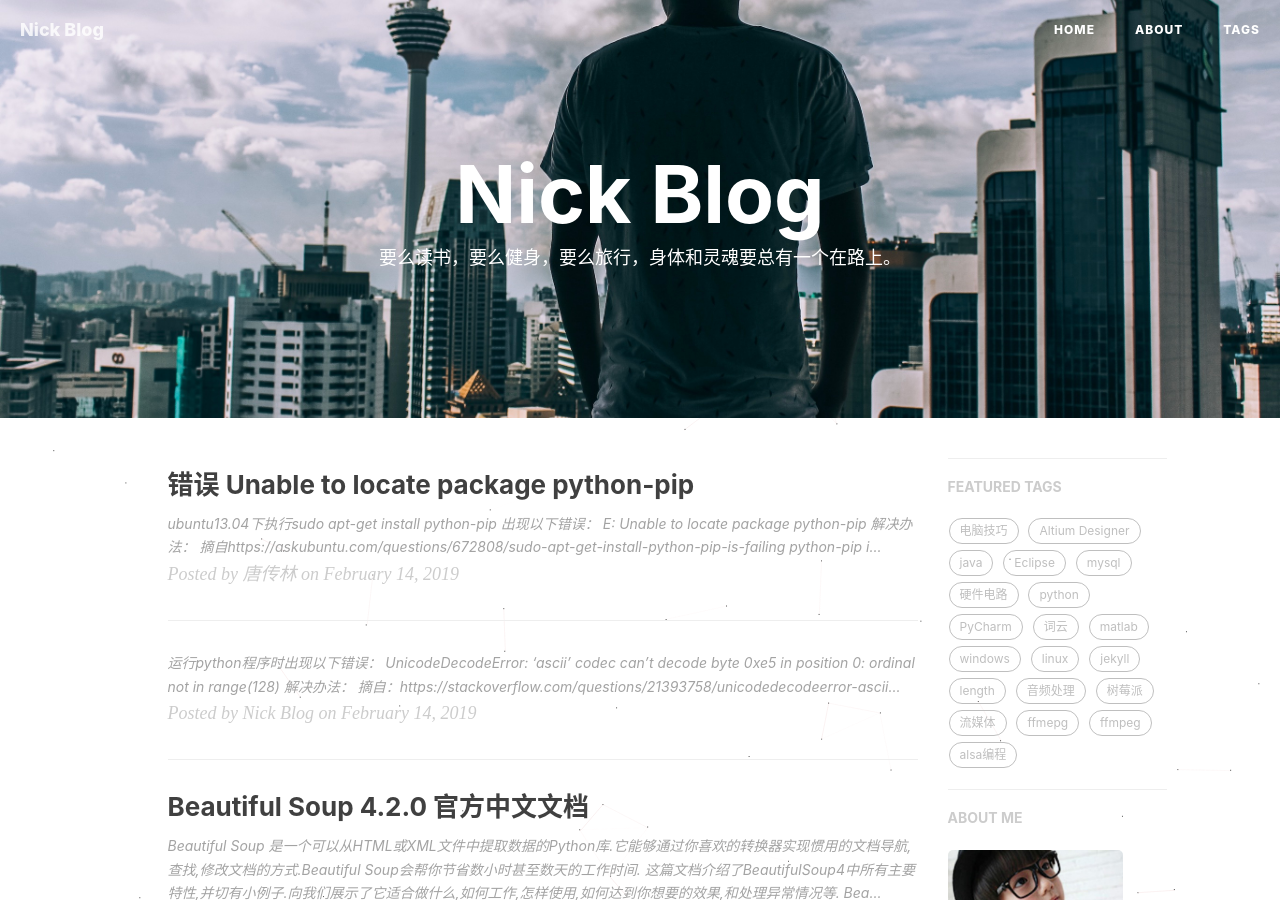
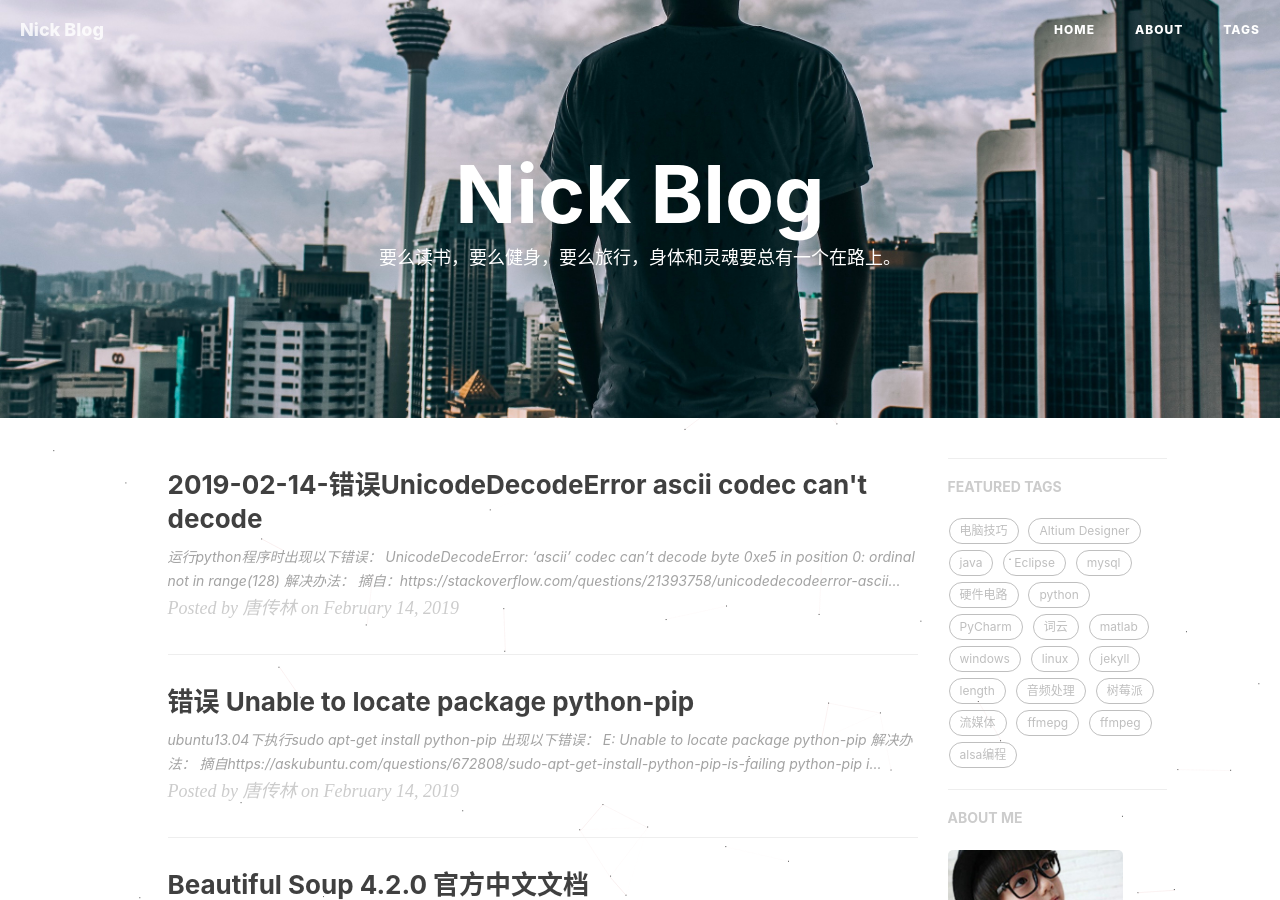
Before and after one commit to nicktcl/nicktcl.github.io, a Jekyll site: the page built from index.html, in a window 1280 px wide and 900 px high. Built offline with Jekyll 4.4.1, drawn with Linux system fonts in a browser that asks for light colours; nearby versions of some CDN libraries; the list of posts is cut into pages by our own code; comment, search, counter and statistics services are not loaded.

Commit message:
Update 2019-02-14-错误UnicodeDecodeError ascii codec can't decode.markdown

```diff
--- a/_posts/2019-02-14-错误UnicodeDecodeError ascii codec can't decode.markdown
+++ b/_posts/2019-02-14-错误UnicodeDecodeError ascii codec can't decode.markdown
@@ -1,6 +1,6 @@
 ---
 layout:		post
-title: 		错误 UnicodeDecodeError: 'ascii' codec can't decode byte 0xe5 in position 0: ordinal not in range(128)
+title: 		2019-02-14-错误UnicodeDecodeError ascii codec can't decode
 date: 		2019-02-14 15:25:56
 author:		"唐传林"
 header-img: 	"img/post-bg-2015.jpg"
```
